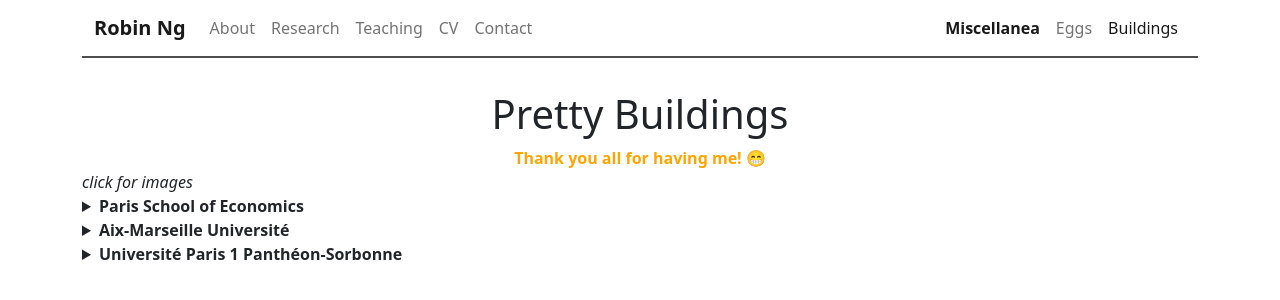
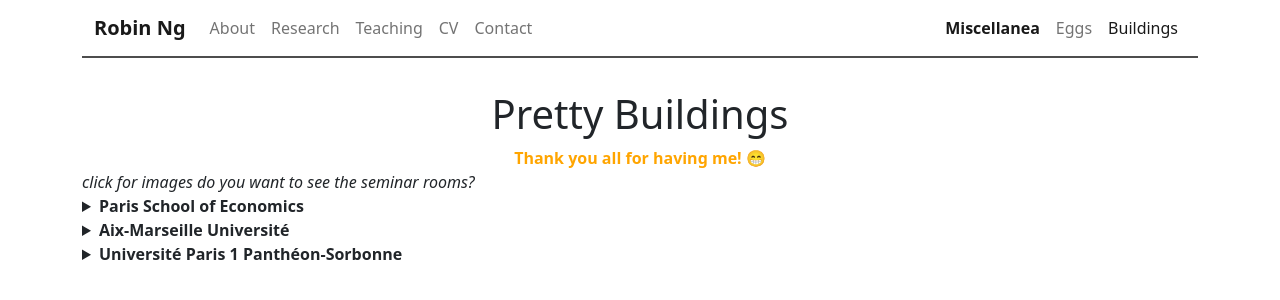
Before and after one commit to robin-ng/1, a Jekyll site: the page built from universities.md, in a window 1280 px wide. Shown: the top 300 px of the page. Built offline with Jekyll 4.4.1, drawn with Linux system fonts in a browser that asks for light colours.

Commit message:
may update

```diff
--- a/universities.md
+++ b/universities.md
@@ -8,6 +8,7 @@ permalink: /universities/
 </span></center>
 
 <left><i>click for images</i></left>
+<left><i>do you want to see the seminar rooms?</i></left>
 
 <details>
 <summary><b>Paris School of Economics</b></summary>
```
